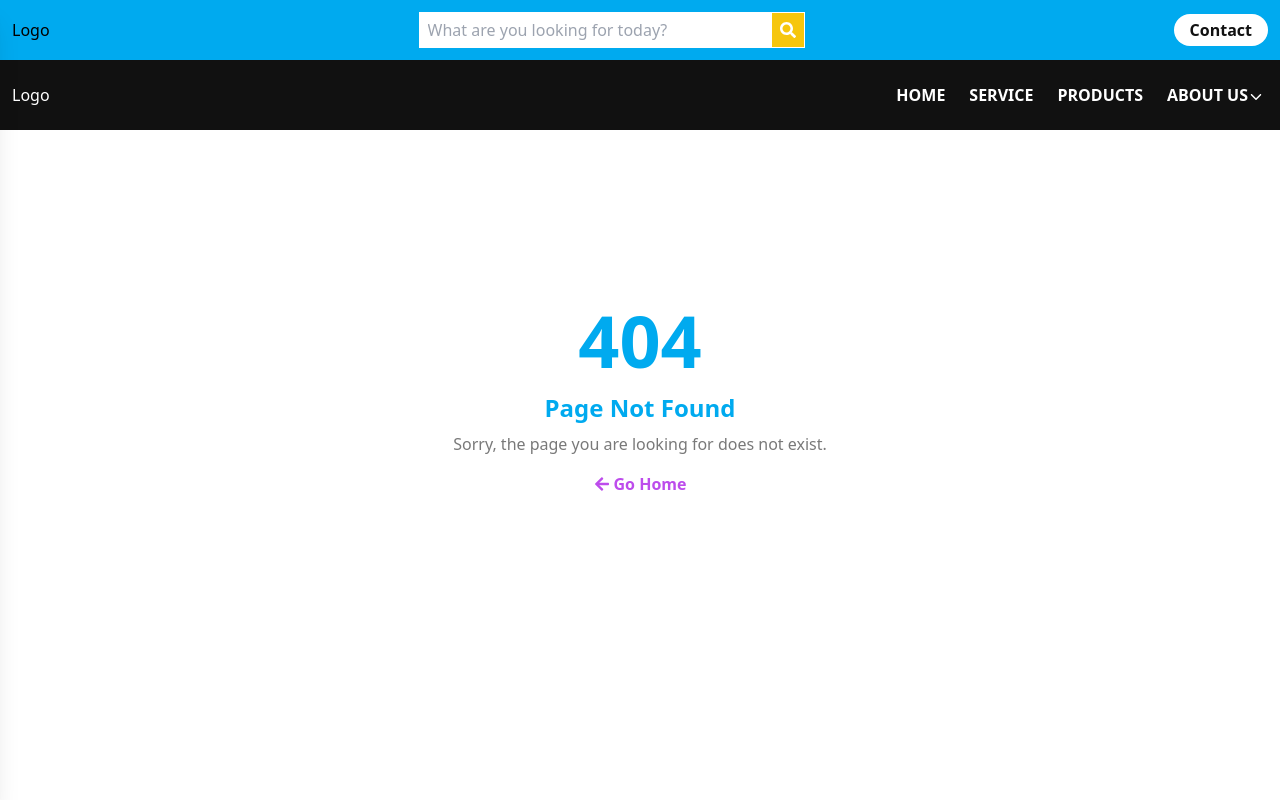
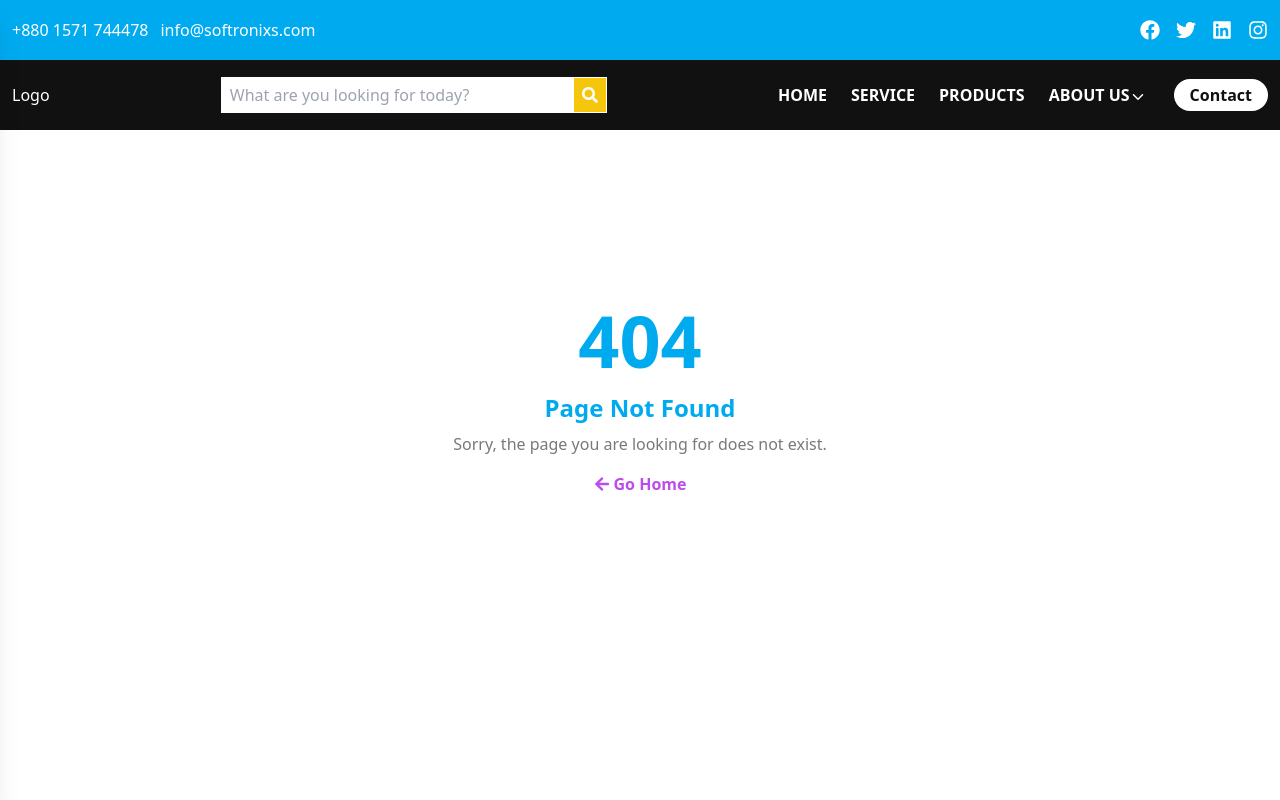
Before and after one commit to Nahiduzzamann/softronixs-system-ltd, a Next.js app: page /Home/UserLayout in a window 1280 px wide. Shown: the top 800 px of the page. Built offline with nearby package versions, Linux system fonts and the light colour scheme.

Commit message:
update header

```diff
--- a/app/components/Header.tsx
+++ b/app/components/Header.tsx
@@ -1,7 +1,14 @@
 "use client";
 import React, { useEffect, useState } from "react";
 import Link from "next/link";
-import { FaAlignRight, FaSearch } from "react-icons/fa";
+import {
+  FaAlignRight,
+  FaFacebook,
+  FaInstagram,
+  FaLinkedin,
+  FaSearch,
+  FaTwitter,
+} from "react-icons/fa";
 import { FaXmark } from "react-icons/fa6";
 import { motion } from "framer-motion";
 import { IoIosArrowDown } from "react-icons/io";
@@ -10,7 +17,11 @@ const links = [
   { name: "HOME", href: "/" },
   { name: "SERVICE", href: "/" },
   { name: "PRODUCTS", href: "/" },
-  { name: "ABOUT US", href: "/", dropdown: ["Team", "Mission & Vission","Portfolio","Company"] },
+  {
+    name: "ABOUT US",
+    href: "/",
+    dropdown: ["Team", "Mission & Vission", "Portfolio", "Company"],
+  },
 ];
 
 const Header = () => {
@@ -65,29 +76,17 @@ const Header = () => {
         } `}
       >
         <div className="container mx-auto flex justify-between items-center px-3 h-[60px]">
-          <Link href="/">
-            {/* <Image
-              src={logo}
-              alt="Logo"
-              className="cursor-pointer w-20 md:w-32"
-            /> */}
-            Logo
-          </Link>
-          <div className="relative border border-primaryWhite mx-2 h-9">
-            <input
-              type="text"
-              placeholder="What are you looking for today?"
-              className="h-full bg-lightWhite  pl-2 pr-10 lg:w-96 w-full text-secondaryBlack  outline-none"
-            />
-            <button className="absolute right-0 top-0 bg-primaryYellow  h-full w-8 flex justify-center items-center hover:bg-primaryPurple transition-colors duration-300">
-              <FaSearch className=" text-primaryWhite " />
-            </button>
+          <div className="md:flex gap-3 items-center text-primaryWhite">
+            <div>+880 1571 744478</div>
+            <div>info@softronixs.com</div>
           </div>
-          <Link href="/">
-            <button className="bg-primaryWhite  text-primaryBlack hover:text-primaryWhite px-4 py-1 rounded-full hover:bg-primaryYellow  transition-colors duration-300 font-semibold">
-              Contact
-            </button>
-          </Link>
+
+          <div className="flex gap-2 md:gap-4 items-center text-primaryWhite text-xl">
+            <FaFacebook></FaFacebook>
+            <FaTwitter></FaTwitter>
+            <FaLinkedin></FaLinkedin>
+            <FaInstagram></FaInstagram>
+          </div>
         </div>
       </motion.div>
 
@@ -99,7 +98,9 @@ const Header = () => {
             ? { type: "spring", stiffness: 20 }
             : { type: "spring", stiffness: 70 }
         }
-        className={` bg-primaryBlack  z-50 w-full fixed top-[60px]  ${showShadow && "shadow-md"}`}
+        className={` bg-primaryBlack  z-50 w-full fixed top-[60px]  ${
+          showShadow && "shadow-md"
+        }`}
       >
         <div className="container mx-auto flex justify-between items-center px-3 md:h-[70px] h-[50px]">
           <Link className="hidden md:block text-primaryWhite" href="/">
@@ -115,8 +116,18 @@ const Header = () => {
              /> */}
             logo
           </Link>
+          <div className="relative border border-primaryWhite mx-2 h-9">
+            <input
+              type="text"
+              placeholder="What are you looking for today?"
+              className="h-full bg-primaryWhite  pl-2 pr-10 md:w-40 lg:w-96 w-full text-secondaryBlack  outline-none"
+            />
+            <button className="absolute right-0 top-0 bg-primaryYellow  h-full w-8 flex justify-center items-center hover:bg-primaryPurple transition-colors duration-300">
+              <FaSearch className=" text-primaryWhite " />
+            </button>
+          </div>
           <div className="flex gap-4">
-            <ul className="lg:flex space-x-6 items-center hidden">
+            <ul className="md:flex space-x-6 items-center hidden">
               {links.map((link) => (
                 <li key={link.name} className="relative group">
                   <Link
@@ -146,6 +157,11 @@ const Header = () => {
                   )}
                 </li>
               ))}
+              <Link href="/">
+                <button className="bg-primaryWhite  text-primaryBlack hover:text-primaryWhite px-4 py-1 rounded-full hover:bg-primaryYellow  transition-colors duration-300 font-semibold">
+                  Contact
+                </button>
+              </Link>
             </ul>
           </div>
           {isOpen ? (
@@ -156,7 +172,12 @@ const Header = () => {
               />
             </div>
           ) : (
-            <div className="md:hidden">
+            <div className="md:hidden flex items-center gap-4">
+              <Link href="/">
+                <button className="bg-primaryWhite  text-primaryBlack hover:text-primaryWhite px-4 py-1 rounded-full hover:bg-primaryYellow  transition-colors duration-300 font-semibold">
+                  Contact
+                </button>
+              </Link>
               <FaAlignRight
                 onClick={toggleSidebar}
                 className="h-6 w-6 hover:scale-110 transition-transform duration-300 cursor-pointer text-primaryWhite   "
@@ -173,7 +194,12 @@ const Header = () => {
 };
 
 export default Header;
-const Sidebar = ({ isOpen, toggleSidebar }) => {
+interface SidebarProps {
+  isOpen: boolean;
+  toggleSidebar: () => void;
+}
+
+const Sidebar: React.FC<SidebarProps> = ({ isOpen, toggleSidebar }) => {
   const linkVariants = {
     hidden: { opacity: 0, y: 20 },
     visible: (index: number) => ({
@@ -183,7 +209,7 @@ const Sidebar = ({ isOpen, toggleSidebar }) => {
     }),
   };
   // Links array
-  const links = ["Home", "About", "Services", "Contact"];
+  const links = ["Home", "Service", "Products","About Us", "Contact"];
   return (
     <>
       {/* Overlay - Click outside to close */}
```
